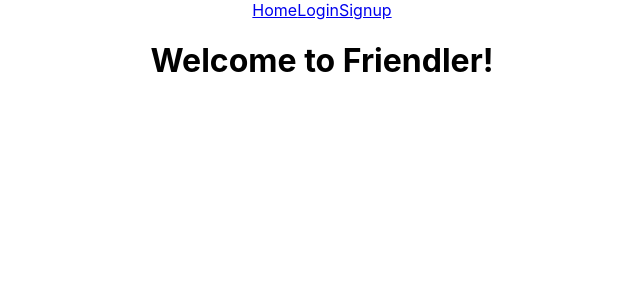
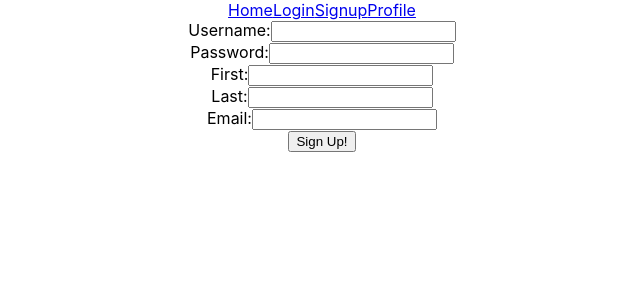
Before and after one commit to ryannissen/r24-friender-fe, a React (Create React App) app: page /signup in a window 1280 px wide. Shown: the top 300 px of the page, without its empty margins (318-958 px from the left). Built offline with nearby package versions, Linux system fonts and the light colour scheme.

Commit message:
Added FrienderApi, fixed basic signup functionality

```diff
--- a/package.json
+++ b/package.json
@@ -10,6 +10,7 @@
     "@types/node": "^16.11.26",
     "@types/react": "^17.0.40",
     "@types/react-dom": "^17.0.13",
+    "axios": "^0.26.1",
     "react": "^17.0.2",
     "react-dom": "^17.0.2",
     "react-router-dom": "^6.2.2",
--- a/src/App.js
+++ b/src/App.js
@@ -1,17 +1,32 @@
-import React from 'react';
+import React, { useState } from 'react';
 import './App.css';
 import { BrowserRouter } from "react-router-dom";
 import NavBar from './NavBar';
 import HomePage from './HomePage';
+import RoutesComp from './RoutesComp';
+import FrienderApi from './api';
+import UserContext from './userContext';
 
 function App() {
+
+  const [currentUser, setCurrentUser] = useState(null);
+
+  async function signupUser(user) {
+    console.log('user in signUp user in App comp', user);
+    const newUser = await FrienderApi.signupUser(user);
+    console.log('success, newUser: ', newUser);
+    setCurrentUser(newUser);
+  }
+
   return (
     <div className="App">
       <BrowserRouter>
-        <NavBar />
-        <HomePage />
+        <UserContext.Provider value={{ currentUser }}>
+          <NavBar />
+          <RoutesComp handleSignup={signupUser} />
+        </UserContext.Provider>
       </BrowserRouter>
-    </div>
+    </div >
   );
 }
 
--- a/src/HomePage.js
+++ b/src/HomePage.js
@@ -1,3 +1,6 @@
+import React from "react";
+import { useContext } from "react";
+import UserContext from "./userContext";
 
 /**
  * Home Page component for users
@@ -11,10 +14,21 @@
  * App -> HomePage
  */
 function HomePage() {
+    const { currentUser } = useContext(UserContext);
+
     return (
-        <div>
-            <h1>Welcome to Friendler!</h1>
-        </div>
+        <>
+            {currentUser &&
+                <div>
+                    <h1>Welcome to Friendler {currentUser.firstname}</h1>
+                </div>
+            }
+            {!currentUser &&
+                <div>
+                    <h1>Please sign in</h1>
+                </div>
+            }
+        </>
     )
 }
 
--- /dev/null
+++ b/src/LoginForm.js
@@ -0,0 +1,73 @@
+import React from "react";
+import { useState } from "react";
+import { useHistory } from 'react-router-dom'
+
+
+/**
+ * Login Form Component
+ *
+ * state:
+ * - control component for form
+ *
+ * props:
+ * - handleLogin: Fn passed from app to set a new token.
+ *
+ * Routes --> LoginForm
+ */
+
+function LoginForm() {
+  console.log("LoginForm rendered");
+
+  //const history = useHistory();
+
+  const [formValues, setFormValues] = useState({
+    username: "",
+    password: "",
+  });
+
+//   async function submitForm(evt) {
+//     evt.preventDefault();
+//     try {
+//       await handleLogin(formValues);
+//       history.push('/');
+//     } catch (err) {
+//       alert(err);
+//       //CR Set error variable/state. Show in return.
+//     }
+//   }
+
+  function handleChange(evt) {
+    const { name, value } = evt.target;
+    setFormValues(fData => ({
+      ...fData,
+      [name]: value,
+    }));
+  }
+
+  return (
+    <form>
+      <label htmlFor="username">Username:</label>
+      <input
+        id="username"
+        name="username"
+        value={formValues.username}
+        onChange={handleChange}
+        required
+      />
+      <br />
+      <label htmlFor="password">Password:</label>
+      <input
+        id="password"
+        name="password"
+        type="password"
+        value={formValues.password}
+        onChange={handleChange}
+        required
+      />
+      <br />
+      <button>Login!</button>
+    </form>
+  )
+}
+
+export default LoginForm;
--- a/src/NavBar.js
+++ b/src/NavBar.js
@@ -24,6 +24,9 @@ function NavBar() {
         <NavLink to="/signup">
             Signup
         </NavLink>
+        <NavLink to="/profile">
+            Profile
+        </NavLink>
     </nav>
     )
 }
--- /dev/null
+++ b/src/ProfileForm.js
@@ -0,0 +1,97 @@
+import React from "react";
+import { useState } from "react";
+import { useContext } from "react";
+import UserContext from "./userContext";
+
+
+/**
+ * Profile Form, all fields editable except for username
+ *
+ * state:
+ * - control component for form;
+ *
+ * props:
+ * - handleSave: Fn passed from app to set user in
+ * localstorage and provide context.
+ *
+ * Routes --> ProfileForm
+ */
+
+function ProfileForm() {
+  console.log("ProfileForm rendered");
+
+//   const { currentUser } = useContext(UserContext);
+
+//   const [formValues, setFormValues] = useState(() => { return { ...currentUser } }
+//   );
+
+  const [formValues, setFormValues] = useState({
+      username: "username",
+      firstName: "First",
+      lastName: "Last",
+      email: "mail@mail.com"
+  });
+
+//   function submitForm(evt) {
+//     evt.preventDefault();
+//     try {
+//       handleSave(formValues);
+//     } catch (err) {
+//       alert(err);
+//     }
+//   }
+
+  function handleChange(evt) {
+    const { name, value } = evt.target;
+    setFormValues(fData => ({
+      ...fData,
+      [name]: value,
+    }));
+  }
+
+  return (
+    <div>
+      <form>
+        <label htmlFor="username">Username:</label>
+        <input
+          id="username"
+          name="username"
+          value={formValues.username}
+          onChange={handleChange}
+          disabled={true}
+        />
+        <br />
+        <label htmlFor="firstName">First:</label>
+        <input
+          id="firstName"
+          name="firstName"
+          value={formValues.firstName}
+          onChange={handleChange}
+          required
+        />
+        <br />
+        <label htmlFor="lastName">Last:</label>
+        <input
+          id="lastName"
+          name="lastName"
+          value={formValues.lastName}
+          onChange={handleChange}
+          required
+        />
+        <br />
+        <label htmlFor="email">Email:</label>
+        <input
+          id="email"
+          name="email"
+          value={formValues.email}
+          onChange={handleChange}
+          required
+        />
+        <br />
+        <button>Save Changes!</button>
+      </form>
+    </div>
+  )
+}
+
+export default ProfileForm;
--- /dev/null
+++ b/src/RoutesComp.js
@@ -0,0 +1,37 @@
+import { Routes, Route, Redirect } from 'react-router-dom';
+import { useContext } from "react";
+import UserContext from "./userContext";
+import HomePage from './HomePage';
+import SignupForm from './SignupForm';
+import LoginForm from './LoginForm';
+import ProfileForm from './ProfileForm';
+
+/** Routes Component
+ *
+ * State- none
+ *
+ * Props-
+ * handleSignup: Fn to sign up a new user in app
+ * passes to signup component
+ *
+ * handleLogin: Fn to login an existing user in app
+ * passes to login component
+ *
+ * App -> Routes
+ */
+
+function RoutesComp({handleSignup}) {
+
+    return (
+        <Routes>
+            <Route exact path="/" element={<HomePage />} />
+            <Route exact path="/login" element={<LoginForm />} />
+            <Route exact path="/signup" element={<SignupForm handleSignup={handleSignup} />} />
+            <Route exact path="/profile" element={<ProfileForm />} />
+            <Route path="*" element={<HomePage />} />
+        </Routes>
+    )
+
+}
+
+export default RoutesComp;
--- /dev/null
+++ b/src/SignupForm.js
@@ -0,0 +1,101 @@
+import React from "react";
+import { useState } from "react";
+import { useHistory } from 'react-router-dom';
+
+/**
+ *
+ * state:
+ * - control component for form;
+ *
+ * props:
+ * - handleSignup: Fn passed from app to set user in
+ * localstorage and provide context.
+ *
+ * Routes --> SignForm
+ */
+function SignupForm({handleSignup}) {
+  console.log("SignupForm rendered");
+
+//   const history = useHistory();
+
+  const [formValues, setFormValues] = useState({
+    username: "",
+    password: "",
+    firstname: "",
+    lastname: "",
+    email: "",
+  });
+
+  async function submitForm(evt) {
+    evt.preventDefault();
+    try {
+      await handleSignup(formValues);
+      //history.push('/');
+    } catch (err) {
+      alert(err);
+    }
+  }
+
+  function handleChange(evt) {
+    const { name, value } = evt.target;
+    setFormValues(fData => ({
+      ...fData,
+      [name]: value,
+    }));
+  }
+
+  return (
+    <form onSubmit={submitForm}>
+      <label htmlFor="username">Username:</label>
+      <input
+        id="username"
+        name="username"
+        value={formValues.username}
+        onChange={handleChange}
+        required
+      />
+      <br />
+      <label htmlFor="password">Password:</label>
+      <input
+        id="password"
+        name="password"
+        type="password"
+        value={formValues.password}
+        onChange={handleChange}
+        required
+      />
+      <br />
+      <label htmlFor="firstname">First:</label>
+      <input
+        id="firstname"
+        name="firstname"
+        value={formValues.firstname}
+        onChange={handleChange}
+        required
+      />
+      <br />
+      <label htmlFor="lastname">Last:</label>
+      <input
+        id="lastname"
+        name="lastname"
+        value={formValues.lastname}
+        onChange={handleChange}
+        required
+      />
+      <br />
+      <label htmlFor="email">Email:</label>
+      <input
+        id="email"
+        name="email"
+        value={formValues.email}
+        onChange={handleChange}
+        required
+      />
+      <br />
+      <button>Sign Up!</button>
+    </form>
+  )
+
+}
+
+export default SignupForm;
--- /dev/null
+++ b/src/api.js
@@ -0,0 +1,36 @@
+import axios from "axios";
+
+const BASE_URL = "http://localhost:5001"
+//const BASE_URL="http://localhost:5000"
+
+/** API Class.
+ *
+ * Static class tying together methods used to get/send to to the API.
+ * There shouldn't be any frontend-specific stuff here, and there shouldn't
+ * be any API-aware stuff elsewhere in the frontend.
+ *
+ */
+
+class FrienderApi {
+
+    //Look at refactoring to request function
+    //to reduce repeated axios calls
+
+    static async signupUser(user) {
+        console.log('user in api.js signup', user);
+        try {
+        let res = await axios.post(`${BASE_URL}/signup`,
+        user,
+        { headers: {
+            'content-type': 'application/json',
+            "Access-Control-Allow-Origin": "*"
+        }});
+        return res.data.user;
+        } catch (err) {
+        console.log('err', err);
+        }
+
+    }
+}
+
+export default FrienderApi;
--- /dev/null
+++ b/src/userContext.js
@@ -0,0 +1,5 @@
+import { createContext } from "react";
+
+const UserContext = createContext();
+
+export default UserContext;
```
Also changed, not shown: 1 other file (tests, documents, lock files or other folders).
